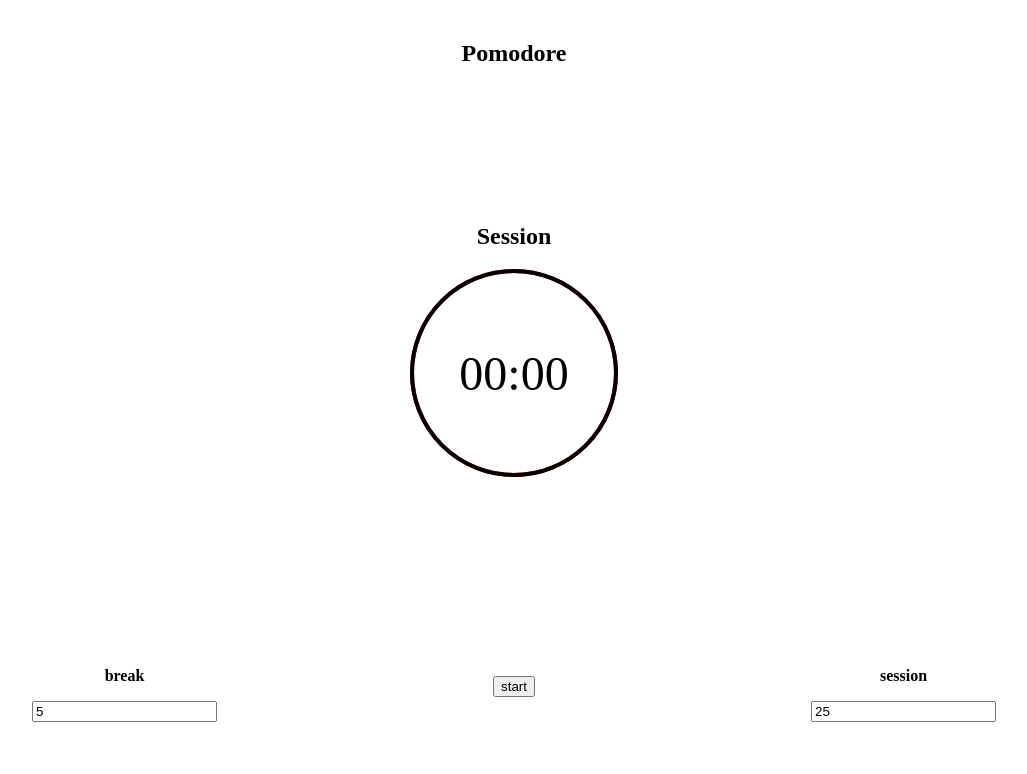
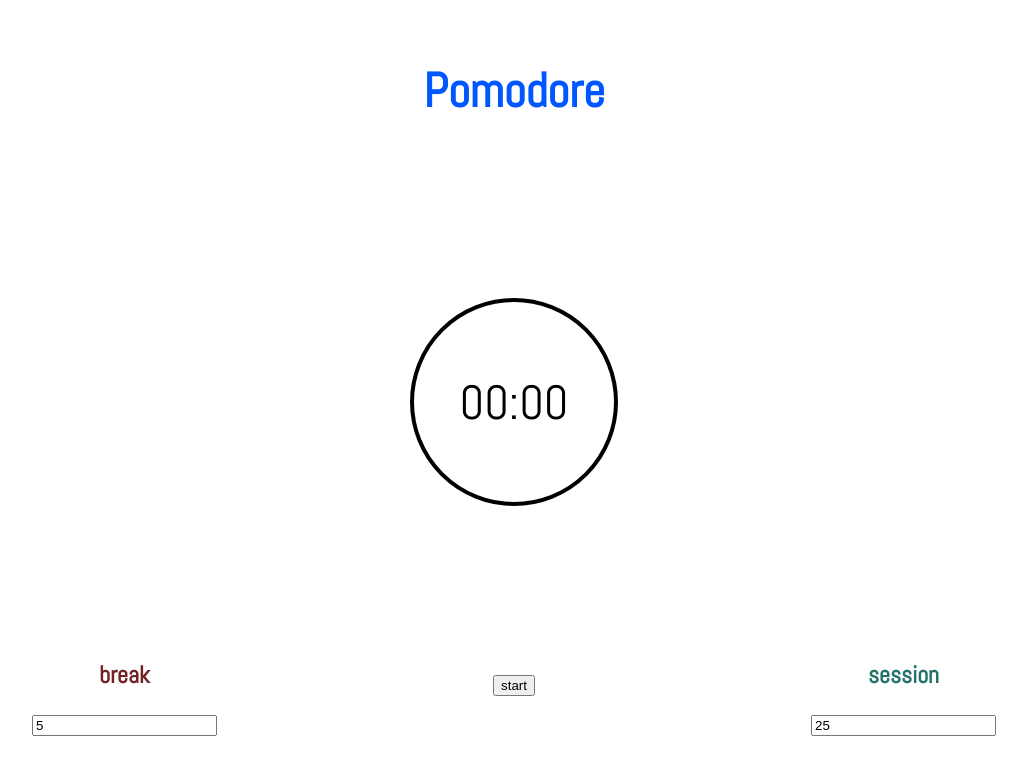
Before and after one commit to maikenegreiros/pomodore, a website built with webpack: page public/index.html in a window 1280 px wide. Shown: the whole page, without its empty margins (126-1153 px from the left). Built offline with nearby package versions, Linux system fonts and the light colour scheme.

Commit message:
Adicionada estilização

```diff
--- a/Views/PomodoreView.ts
+++ b/Views/PomodoreView.ts
@@ -14,9 +14,13 @@ export class PomodoreView implements Observer {
     public update(title: string): this {
         this.timerTitle.innerHTML = title;
         if (title === Mode.SESSION) {
+            this.timerTitle.classList.add("title-session")
+            this.timerTitle.classList.remove("title-break")
             this.display.classList.add("display-session")
             this.display.classList.remove("display-break")
         } else {
+            this.timerTitle.classList.add("title-break")
+            this.timerTitle.classList.remove("title-session")
             this.display.classList.add("display-break")
             this.display.classList.remove("display-session")
         }
--- a/public/index.html
+++ b/public/index.html
@@ -9,10 +9,10 @@
     </head>
     <body>
         <article id="app">
-            <h1>Pomodore</h1>
+            <h1 class="pomodore-title">Pomodore</h1>
             <div class="timer-section">
                 <div class="title-type-container">
-                    <h2 class="timer-type">Session</h2>
+                    <h2 class="timer-type"></h2>
                 </div>
                 <div id="timer">
                     <p>00:00</p>
@@ -20,14 +20,14 @@
             </div>
             <form class="config-section">
                 <div class="config-break-section">
-                    <h3>break</h3>
+                    <h3 class="config-title title-break">break</h3>
                     <input type="number" class="break-time" value="5">
                 </div>
                 <div class="config-apply-section">
                     <button class="bt-apply" type='submit'>start</button>
                 </div>
                 <div class="config-session-section">
-                    <h3>session</h3>
+                    <h3 class="config-title title-session">session</h3>
                     <input type="number" class="session-time" value="25">
                 </div>
             </form>
--- a/public/js/main-bundle.js
+++ b/public/js/main-bundle.js
@@ -127,7 +127,7 @@ eval("\nexports.__esModule = true;\nvar Timer = (function () {\n    function Tim
 /***/ (function(module, exports, __webpack_require__) {
 
 "use strict";
-eval("\nexports.__esModule = true;\nvar Mode_1 = __webpack_require__(/*! ../Mode */ \"./Mode.ts\");\nvar PomodoreView = (function () {\n    function PomodoreView(timerTitle, display) {\n        this.timerTitle = timerTitle;\n        this.display = display;\n    }\n    PomodoreView.prototype.update = function (title) {\n        this.timerTitle.innerHTML = title;\n        if (title === Mode_1.Mode.SESSION) {\n            this.display.classList.add(\"display-session\");\n            this.display.classList.remove(\"display-break\");\n        }\n        else {\n            this.display.classList.add(\"display-break\");\n            this.display.classList.remove(\"display-session\");\n        }\n        return this;\n    };\n    return PomodoreView;\n}());\nexports.PomodoreView = PomodoreView;\n\n\n//# sourceURL=webpack:///./Views/PomodoreView.ts?");
+eval("\nexports.__esModule = true;\nvar Mode_1 = __webpack_require__(/*! ../Mode */ \"./Mode.ts\");\nvar PomodoreView = (function () {\n    function PomodoreView(timerTitle, display) {\n        this.timerTitle = timerTitle;\n        this.display = display;\n    }\n    PomodoreView.prototype.update = function (title) {\n        this.timerTitle.innerHTML = title;\n        if (title === Mode_1.Mode.SESSION) {\n            this.timerTitle.classList.add(\"title-session\");\n            this.timerTitle.classList.remove(\"title-break\");\n            this.display.classList.add(\"display-session\");\n            this.display.classList.remove(\"display-break\");\n        }\n        else {\n            this.timerTitle.classList.add(\"title-break\");\n            this.timerTitle.classList.remove(\"title-session\");\n            this.display.classList.add(\"display-break\");\n            this.display.classList.remove(\"display-session\");\n        }\n        return this;\n    };\n    return PomodoreView;\n}());\nexports.PomodoreView = PomodoreView;\n\n\n//# sourceURL=webpack:///./Views/PomodoreView.ts?");
 
 /***/ }),
 
--- a/style.scss
+++ b/style.scss
@@ -1,3 +1,4 @@
+@import url('https://fonts.googleapis.com/css?family=Abel');
 @mixin centered {
     display: flex;
     align-items: center;
@@ -22,18 +23,34 @@
     text-align: center;
     padding: 20px;
 }
+body {font-family: 'Abel', sans-serif;}
 #app div,
 #app .config-section,
 #app h1 {
     flex-grow: 1;
+}
+.pomodore-title {
+    font-size: 3em;
+    color: #0056ff;
 }
 .title-type-container {
     display: flex;
     align-items: center;
     justify-content: space-around;
 }
+.timer-type {
+    font-size: 2em;
+}
+.config-title {
+    font-size: 1.5em;
+}
+.title-session {
+    color: #227369;
+}
+.title-break {
+    color: #732222;
+}
 #timer {
-    border: 4px solid red;
     font-size: 3em;
     @include rounded(200px);
     @include centered;
@@ -41,9 +58,6 @@
 .config-section {
     @include centered;
     width: 100%;
-}
-.config-section h3 {
-    font-size: 1em;
 }
 .config-section p {
     font-size: 2em;
```
Also changed, not shown: public/css/style.css.
